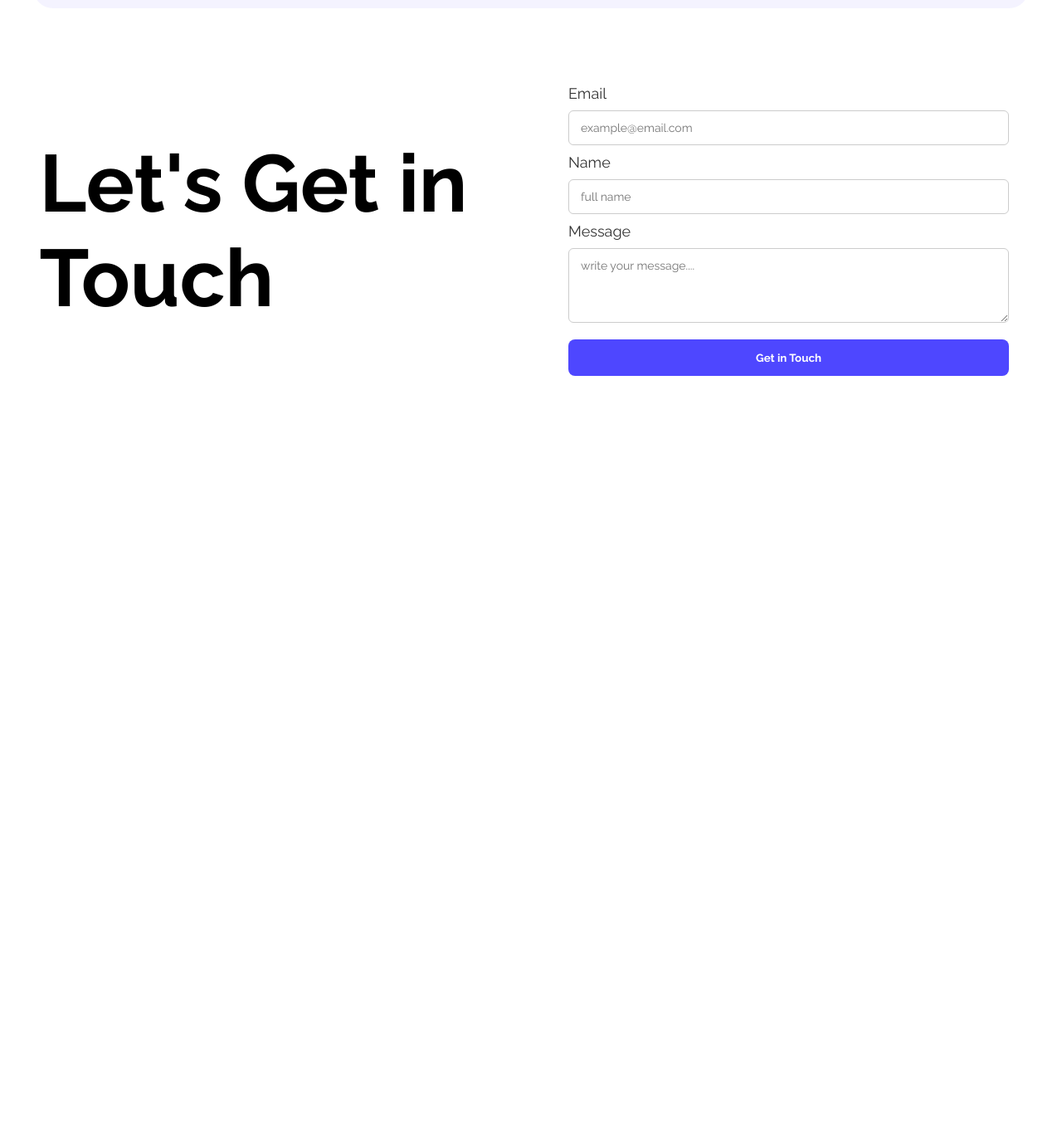
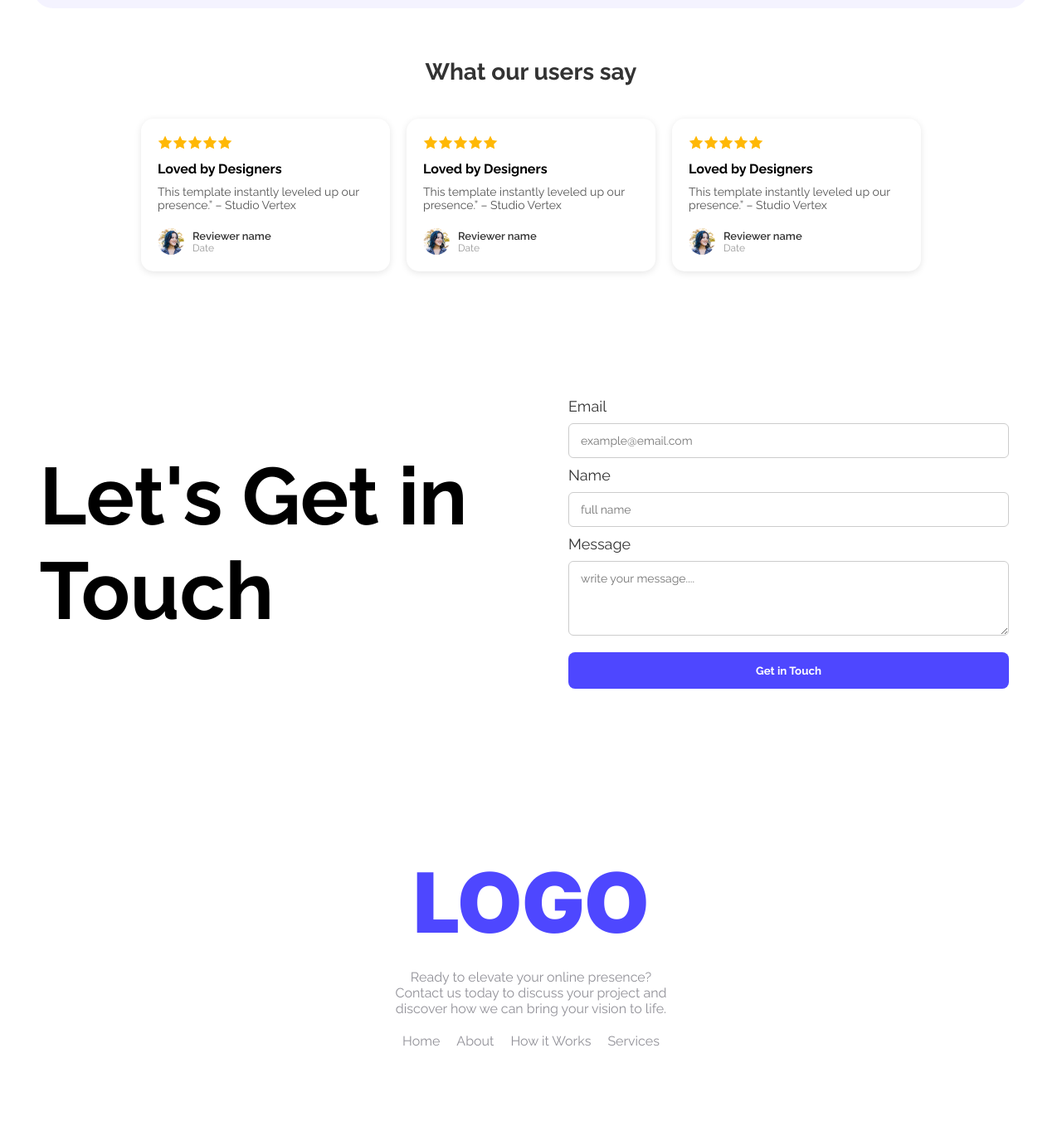
Before and after one commit to Adnan7576/jas-assi-01, a plain HTML site: page index.html in a window 1280 px wide. Shown: the part 1896-3265 px from the top of the page at 83% size. Before the commit the page ends 2441 px from the top, so only its background shows below. Drawn offline with Linux system fonts and the light colour scheme.

Commit message:
testimonial section added

```diff
--- a/index.html
+++ b/index.html
@@ -53,6 +53,86 @@
   </div>
 </section>
 <!-- stat section end -->
+
+
+
+<!-- testimonials section -->
+
+ <section class="testimonial-section">
+    <h2>What our users say</h2>
+
+    <div class="testimonial-container">
+      <!-- Card 1 -->
+      <div class="testimonial-card">
+        <div class="stars">
+
+          <div><img src="Assets/icon-star.png" alt="stars" srcset=""></div>
+          <div><img src="Assets/icon-star.png" alt="stars" srcset=""></div>
+          <div><img src="Assets/icon-star.png" alt="stars" srcset=""></div>
+          <div><img src="Assets/icon-star.png" alt="stars" srcset=""></div>
+          <div><img src="Assets/icon-star.png" alt="stars" srcset=""></div>
+        </div>
+          <div class="testimonial-title">Loved by Designers</div>
+        <div class="testimonial-text">
+          This template instantly leveled up our presence.” – Studio Vertex
+        </div>
+        <div class="reviewer">
+          <img src="Assets/avatar.png" alt="Reviewer Photo">
+          <div class="reviewer-info">
+            <p class="name">Reviewer name</p>
+            <p class="date">Date</p>
+          </div>
+        </div>
+      </div>
+
+      <!-- Card 2 -->
+       <div class="testimonial-card">
+        <div class="stars">
+
+          <div><img src="Assets/icon-star.png" alt="stars" srcset=""></div>
+          <div><img src="Assets/icon-star.png" alt="stars" srcset=""></div>
+          <div><img src="Assets/icon-star.png" alt="stars" srcset=""></div>
+          <div><img src="Assets/icon-star.png" alt="stars" srcset=""></div>
+          <div><img src="Assets/icon-star.png" alt="stars" srcset=""></div>
+        </div>
+          <div class="testimonial-title">Loved by Designers</div>
+        <div class="testimonial-text">
+          This template instantly leveled up our presence.” – Studio Vertex
+        </div>
+        <div class="reviewer">
+          <img src="Assets/avatar.png" alt="Reviewer Photo">
+          <div class="reviewer-info">
+            <p class="name">Reviewer name</p>
+            <p class="date">Date</p>
+          </div>
+        </div>
+      </div>
+
+      <!-- Card 3 -->
+      <div class="testimonial-card">
+        <div class="stars">
+
+          <div><img src="Assets/icon-star.png" alt="stars" srcset=""></div>
+          <div><img src="Assets/icon-star.png" alt="stars" srcset=""></div>
+          <div><img src="Assets/icon-star.png" alt="stars" srcset=""></div>
+          <div><img src="Assets/icon-star.png" alt="stars" srcset=""></div>
+          <div><img src="Assets/icon-star.png" alt="stars" srcset=""></div>
+        </div>
+          <div class="testimonial-title">Loved by Designers</div>
+        <div class="testimonial-text">
+          This template instantly leveled up our presence.” – Studio Vertex
+        </div>
+        <div class="reviewer">
+          <img src="Assets/avatar.png" alt="Reviewer Photo">
+          <div class="reviewer-info">
+            <p class="name">Reviewer name</p>
+            <p class="date">Date</p>
+          </div>
+        </div>
+      </div>
+    </div>
+  </section>
+<!-- testimonials section end -->
 <!-- form section -->
  <section class="form-section">
   <div class="form-container">
@@ -75,6 +155,17 @@
   </div>
 </section>
 <!-- form section end -->
+<!-- footer start -->
+<footer class="footer">
 
+  <h3>LOGO</h3>
+  <p>Ready to elevate your online presence? Contact us today to discuss your project and discover how we can bring your vision to life.</p>
+  <ul>
+    <li>Home</li>
+    <li>About</li>
+    <li>How it Works</li>
+    <li>Services</li>
+  </ul>
+</footer>
 </body>
 </html>
--- a/styles/style.css
+++ b/styles/style.css
@@ -213,3 +213,118 @@ main{
   border: none;
   border-radius: 8px;
 }
+
+/* footer style  */
+.footer{
+  display: flex;
+  flex-direction: column;
+  align-items: center;
+  padding: 105px 455px;
+}
+footer h3{
+    color: #4E47FF;
+    font-size: 100px;
+    font-weight: 900;
+    font-family: "Inter", sans-serif;
+    text-transform: uppercase;
+}
+
+footer p{
+    color: #252432;
+    opacity: 0.5;
+    text-align: center;
+    margin: 20px;
+  }
+
+
+  li{
+    opacity: 0.5;
+  color: #252432;
+    list-style: none;
+}
+
+footer ul{
+    display: flex;
+    gap: 20px;
+}
+
+
+
+
+
+/* testimonial section  */
+
+    .testimonial-section {
+      padding: 60px 20px;
+      text-align: center;
+    }
+
+    .testimonial-section h2 {
+      font-size: 28px;
+      font-weight: bold;
+      color: #333;
+      margin-bottom: 40px;
+    }
+
+    .testimonial-container {
+      display: flex;
+      flex-wrap: wrap;
+      justify-content: center;
+      gap: 20px;
+      max-width: 1200px;
+      margin: 0 auto;
+    }
+
+    .testimonial-card {
+      background-color: #ffffff;
+      padding: 20px;
+      border-radius: 15px;
+      box-shadow: 0 2px 8px rgba(0, 0, 0, 0.1);
+      width: 300px;
+      text-align: left;
+    }
+
+    .stars {
+      display: flex;
+      font-size: 18px;
+      margin-bottom: 10px;
+    }
+
+    .testimonial-title {
+      font-weight: bold;
+      font-size: 16px;
+      margin-bottom: 10px;
+    }
+
+    .testimonial-text {
+      font-size: 14px;
+      color: #555;
+      margin-bottom: 20px;
+    }
+
+    .reviewer {
+      display: flex;
+      align-items: center;
+      gap: 10px;
+    }
+
+    .reviewer img {
+      width: 32px;
+      height: 32px;
+      border-radius: 50%;
+    }
+
+    .reviewer-info p {
+      margin: 0;
+      font-size: 13px;
+    }
+
+    .reviewer-info .name {
+      font-weight: 600;
+      color: #333;
+    }
+
+    .reviewer-info .date {
+      font-size: 12px;
+      color: #999;
+    }
```
